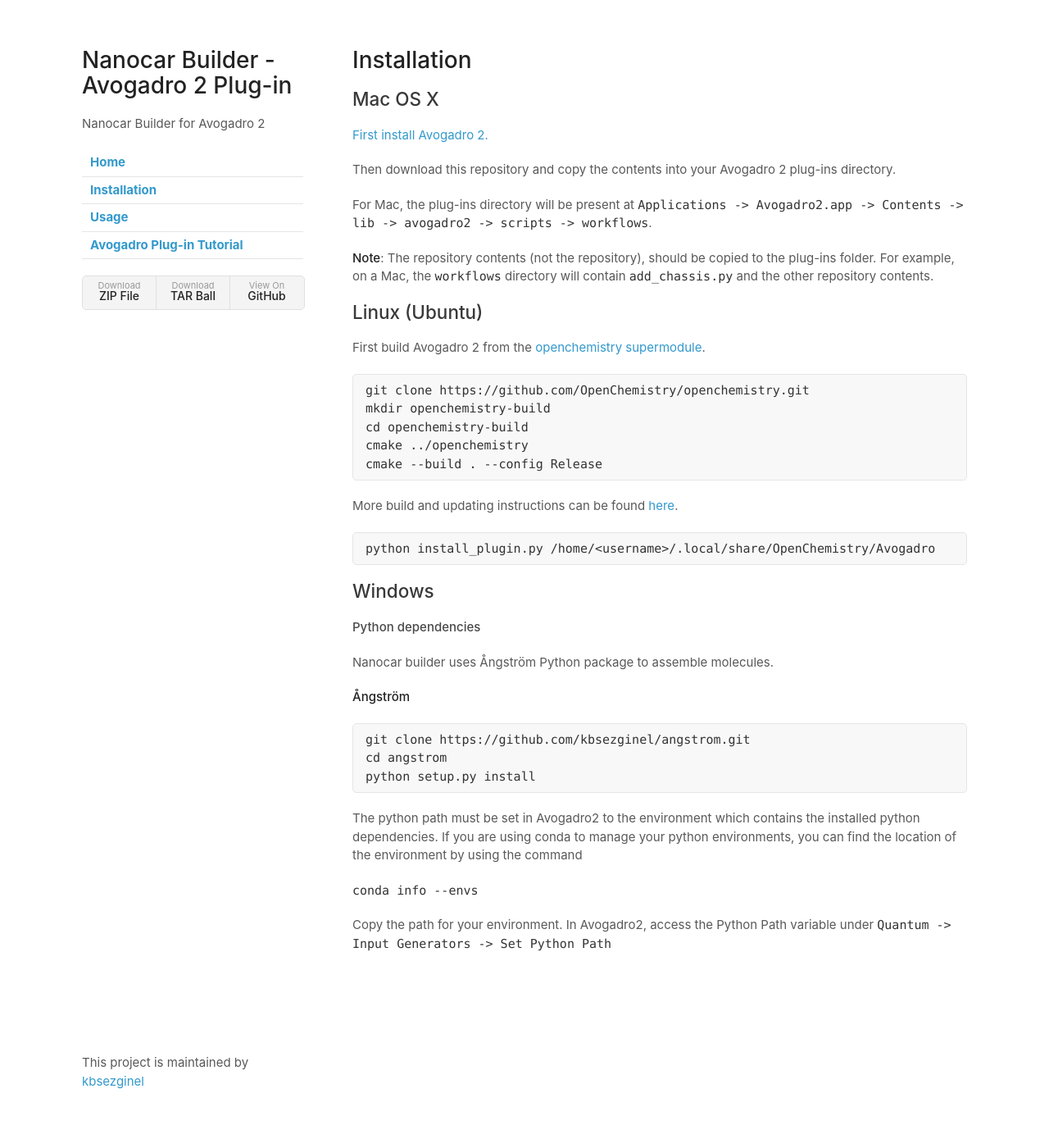
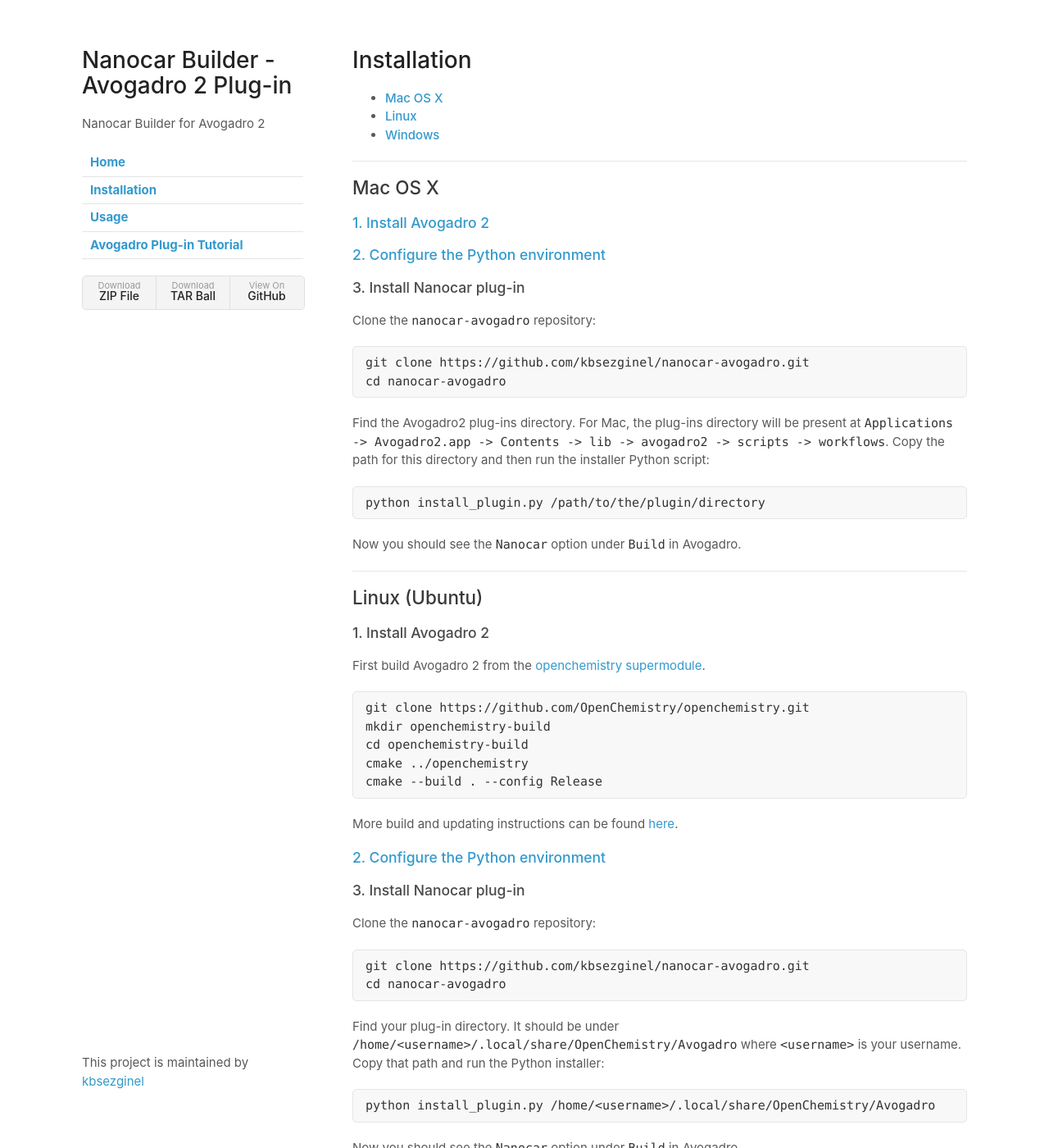
Before and after one commit to kbsezginel/nanocar-avogadro, a Jekyll site: the page built from docs/installation.md, in a window 1280 px wide and 1400 px high. Shown: the whole window at 82% size. Built offline with Jekyll 4.4.1, drawn with Linux system fonts in a browser that asks for light colours; our own code applies the rules of GitHub Pages for plain Markdown files; some of the changed text lies outside the part shown.

Commit message:
Updates installation instructions.

````diff
--- a/docs/installation.md
+++ b/docs/installation.md
@@ -1,15 +1,30 @@
 # Installation
 
+- **[Mac OS X](#mac-os-x)**
+- **[Linux](#linux-ubuntu)**
+- **[Windows](#windows)**
+
+--------------------
+
 ## Mac OS X
-[First install Avogadro 2.](https://www.openchemistry.org/downloads/)
+### [1. Install Avogadro 2](https://www.openchemistry.org/downloads/)
+### [2. Configure the Python environment](#configuring-the-python-environment)
+### 3. Install Nanocar plug-in
+Clone the `nanocar-avogadro` repository:
+```
+git clone https://github.com/kbsezginel/nanocar-avogadro.git
+cd nanocar-avogadro
+```
+Find the Avogadro2 plug-ins directory. For Mac, the plug-ins directory will be present at `Applications -> Avogadro2.app -> Contents -> lib -> avogadro2 -> scripts -> workflows`. Copy the path for this directory and then run the installer Python script:
+```
+python install_plugin.py /path/to/the/plugin/directory
+```
+Now you should see the `Nanocar` option under `Build` in Avogadro.
 
-Then download this repository and copy the contents into your Avogadro 2 plug-ins directory.
-
-For Mac, the plug-ins directory will be present at `Applications -> Avogadro2.app -> Contents -> lib -> avogadro2 -> scripts -> workflows`.
-
-**Note**: The repository contents (not the repository), should be copied to the plug-ins folder. For example, on a Mac, the `workflows` directory will contain `add_chassis.py` and the other repository contents.
+--------------------
 
 ## Linux (Ubuntu)
+### 1. Install Avogadro 2
 First build Avogadro 2 from the [openchemistry supermodule](https://github.com/OpenChemistry/openchemistry).
 ```
 git clone https://github.com/OpenChemistry/openchemistry.git
@@ -20,24 +35,59 @@
 ```
 More build and updating instructions can be found [here](http://wiki.openchemistry.org/Build).
 
+### [2. Configure the Python environment](#configuring-the-python-environment)
+
+### 3. Install Nanocar plug-in
+Clone the `nanocar-avogadro` repository:
+```
+git clone https://github.com/kbsezginel/nanocar-avogadro.git
+cd nanocar-avogadro
+```
+Find your plug-in directory. It should be under `/home/<username>/.local/share/OpenChemistry/Avogadro` where `<username>` is your username. Copy that path and run the Python installer:
 ```
 python install_plugin.py /home/<username>/.local/share/OpenChemistry/Avogadro
 ```
+Now you should see the `Nanocar` option under `Build` in Avogadro.
+
+--------------------
 
 ## Windows
+### 1. Install Avogadro 2
+### [2. Configure the Python environment](#configuring-the-python-environment)
+### 3. Install Nanocar plug-in
 
+----------------------
 
-#### Python dependencies
-Nanocar builder uses Ångström Python package to assemble molecules.
+## Configuring the Python environment
+1. Install conda [here](https://conda.io/docs/user-guide/install/index.html#regular-installation).
 
-[**Ångström**](https://github.com/kbsezginel/angstrom)
+2. Create a new environment in conda.
+```
+conda create -n nanocar python=3.5
+```
+Activate the environment:
+```
+conda activate nanocar
+```
+Depending on your conda installation you might need to use:
+```
+source activate nanocar
+```
+
+3. Install **[Ångström](https://github.com/kbsezginel/angstrom)** Python package.
 ```
 git clone https://github.com/kbsezginel/angstrom.git
 cd angstrom
 python setup.py install
 ```
-The python path must be set in Avogadro2 to the environment which contains the installed python dependencies. If you are using conda to manage your python environments, you can find the location of the environment by using the command
 
-`conda info --envs`
+4. If you would like to use the surface builder you also need to install [ase](https://wiki.fysik.dtu.dk/ase/):
+```
+conda install -c conda_forge ase
+```
 
-Copy the path for your environment. In Avogadro2, access the Python Path variable under `Quantum -> Input Generators -> Set Python Path`
+5. The Python path must be set in Avogadro2 to the environment which contains the installed python dependencies. Using conda (while the `nanocar` environment is activated) you can find the Python path by:
+```
+which python
+```
+This should return a path like `/home/<username>/anaconda3/envs/nanocar/bin/python`. Copy the path for your environment. In Avogadro2, access the Python Path variable under `Quantum -> Input Generators -> Set Python Path` and paste it here.
````
